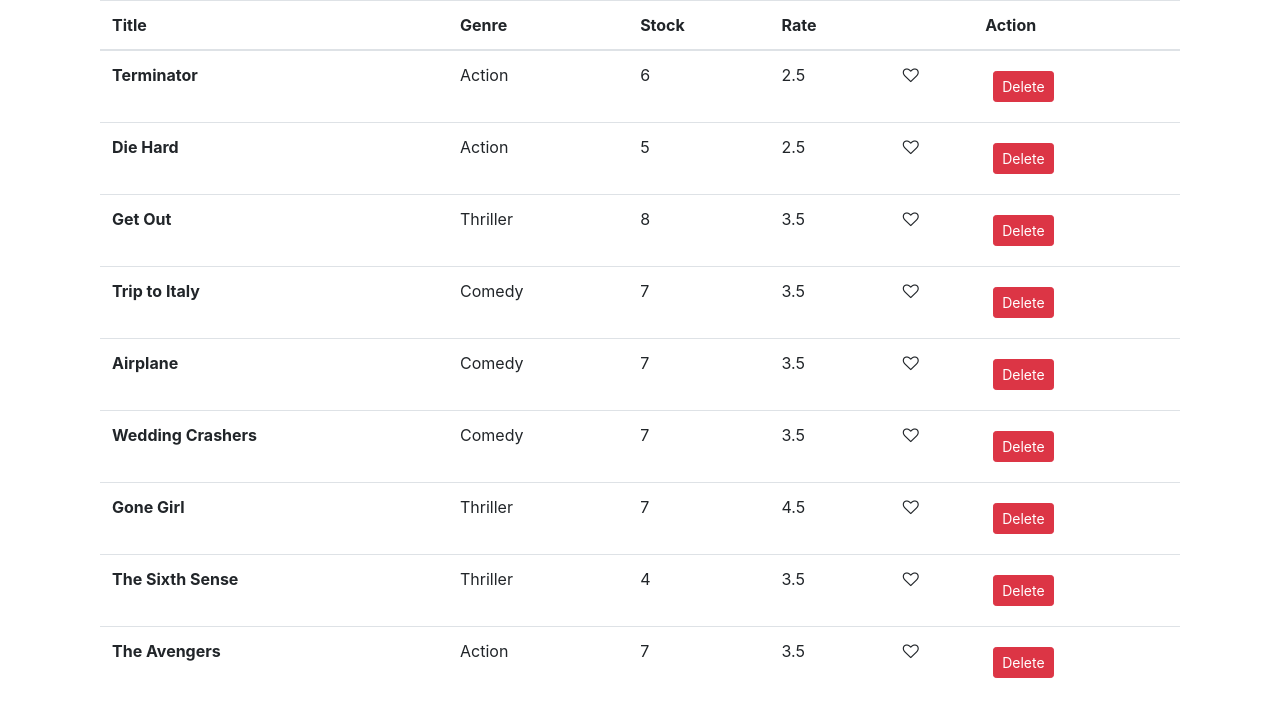
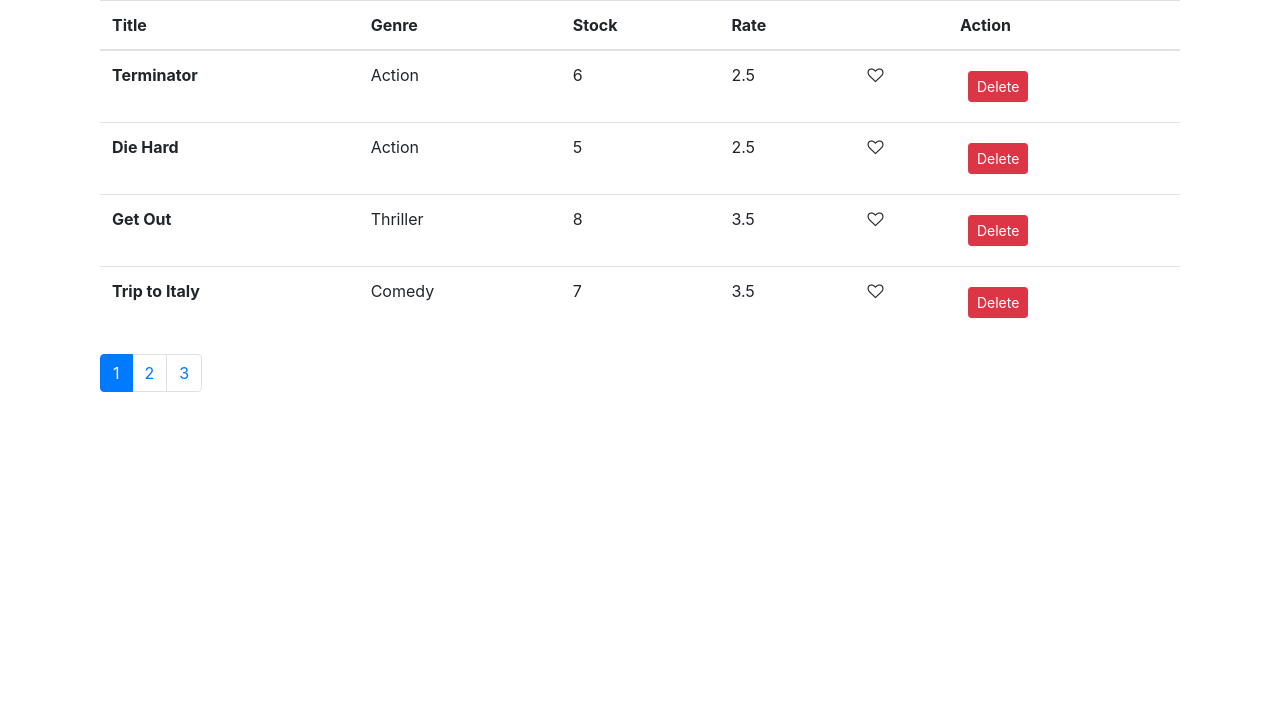
Before and after one commit to NadjibSb/React-apps, a React (Create React App) app in the folder vidly/: page / in a window 1280 px wide. Shown: the top 716 px of the page. Built offline with nearby package versions, Linux system fonts and the light colour scheme.

Commit message:
vidly: list pagination

```diff
--- a/vidly/package.json
+++ b/vidly/package.json
@@ -8,6 +8,7 @@
     "@testing-library/user-event": "^7.2.1",
     "bootstrap": "^4.1.1",
     "font-awesome": "^4.7.0",
+    "lodash": "^4.17.15",
     "react": "^16.13.1",
     "react-dom": "^16.13.1",
     "react-scripts": "3.4.1"
--- a/vidly/src/App.jsx
+++ b/vidly/src/App.jsx
@@ -1,14 +1,16 @@
-import React from "react";
-import Movies from "./components/Movies";
+import React, { Component } from "react";
 import "bootstrap/dist/css/bootstrap.css";
 import "font-awesome/css/font-awesome.css";
+import Movies from "./components/Movies";
 
-function App() {
-  return (
-    <div className="container">
-      <Movies />
-    </div>
-  );
+class App extends Component {
+  render() {
+    return (
+      <div className="container">
+        <Movies />
+      </div>
+    );
+  }
 }
 
 export default App;
--- a/vidly/src/components/Movies.jsx
+++ b/vidly/src/components/Movies.jsx
@@ -1,9 +1,12 @@
 import React, { Component } from "react";
 import { getMovies } from "../services/fakeMovieService";
+import Pagination from "./pagination";
 
 class Movies extends Component {
   state = {
     movies: getMovies(),
+    currentPage: 1,
+    pageSize: 4,
   };
 
   handleDeleteClick = (movie) => {
@@ -19,7 +22,16 @@
     this.setState({ movies });
   };
 
+  handlePageChange = (currentPage) => {
+    this.setState({ currentPage });
+  };
+
   render() {
+    const { movies, currentPage, pageSize } = this.state;
+    const movies_toDisplay = movies.slice(
+      (currentPage - 1) * pageSize,
+      currentPage * pageSize
+    );
     return (
       <div className="container">
         <table className="table">
@@ -34,7 +46,7 @@
             </tr>
           </thead>
           <tbody>
-            {this.state.movies.map((movie) => (
+            {movies_toDisplay.map((movie) => (
               <tr key={movie._id}>
                 <th>{movie.title}</th>
                 <td>{movie.genre.name}</td>
@@ -60,6 +72,12 @@
             ))}
           </tbody>
         </table>
+        <Pagination
+          itemsCount={movies.length}
+          pageSize={pageSize}
+          currentPage={currentPage}
+          onPageChange={this.handlePageChange}
+        />
       </div>
     );
   }
--- /dev/null
+++ b/vidly/src/components/pagination.jsx
@@ -0,0 +1,32 @@
+import React, { Component } from "react";
+import _ from "lodash";
+
+class Pagination extends Component {
+  state = {};
+  render() {
+    const { itemsCount, pageSize, currentPage, onPageChange } = this.props;
+    const count = Math.ceil(itemsCount / pageSize);
+    const pages = _.range(1, count + 1);
+
+    if (count <= 1) return null;
+
+    return (
+      <nav aria-label="Page navigation example">
+        <ul className="pagination">
+          {pages.map((p) => (
+            <li
+              key={p}
+              className={p === currentPage ? "page-item active" : "page-item"}
+            >
+              <a className="page-link" href="#" onClick={() => onPageChange(p)}>
+                {p}
+              </a>
+            </li>
+          ))}
+        </ul>
+      </nav>
+    );
+  }
+}
+
+export default Pagination;
```
